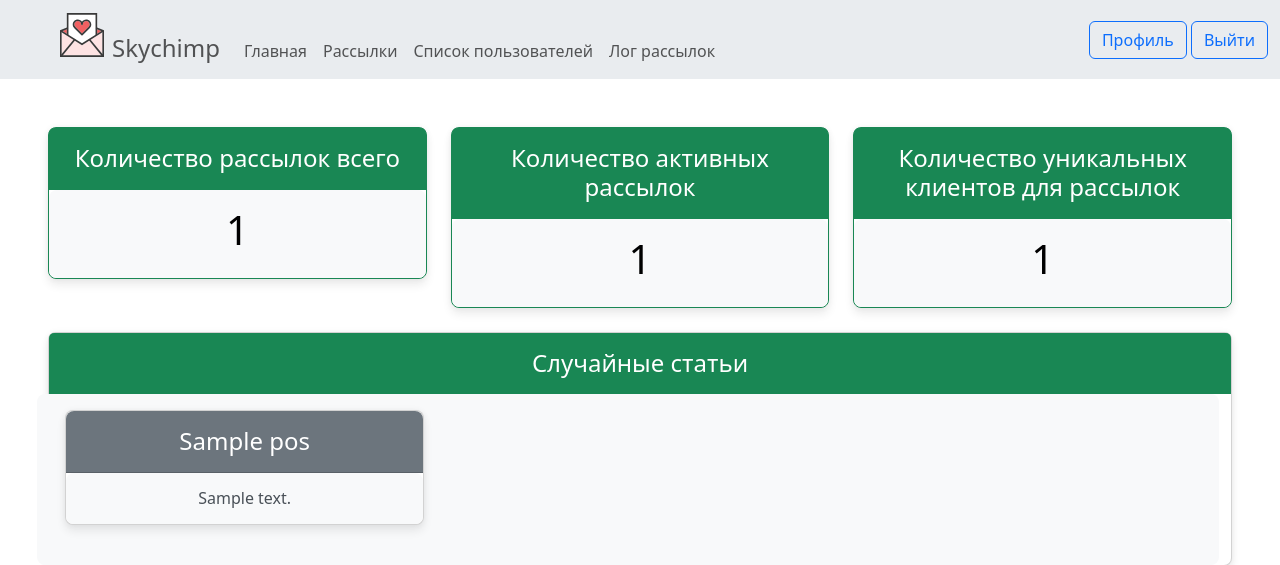
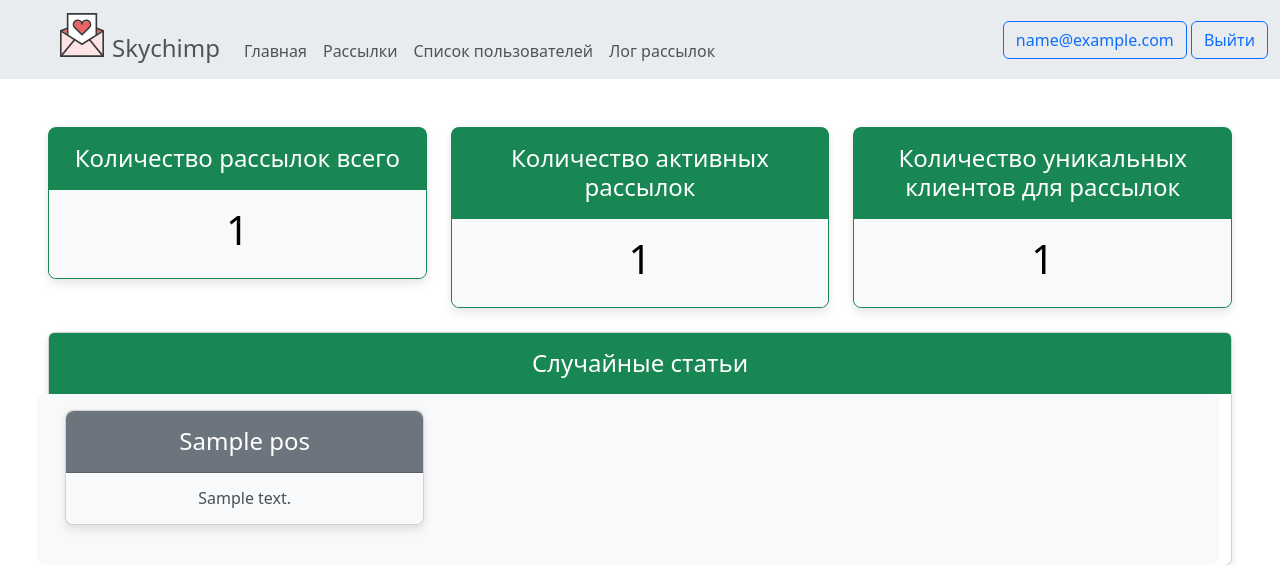
Before and after one commit to GamaRayL/skychimp, a Django app: page / in a window 1280 px wide. Shown: the top 565 px of the page. Run offline with Django 5.2, Linux system fonts and the light colour scheme; a user stored in the database is signed in; tables that the repository leaves empty hold one stand-in row (values such as "Sample post"); parts of the project's set-up code (start-up, migrations or seed data) failed here and were passed over; some libraries are stand-ins or nearby versions.

Commit message:
Правка в html и вставка значения текущего пользователя вместо "профиль"

```diff
--- a/main/templates/main/base.html
+++ b/main/templates/main/base.html
@@ -44,7 +44,9 @@
 
                 <div>
                     {% if user.is_authenticated %}
-                        <a class="btn btn-outline-primary" href={% url 'users:profile' %}>Профиль</a>
+                        <a class="btn btn-outline-primary" href={% url 'users:profile' %}>
+                          {{ request.user }}
+                        </a>
                         <a class="btn btn-outline-primary" href={% url 'users:logout' %}>Выйти</a>
                     {% else %}
                         <a class="btn btn-primary" href={% url 'users:login' %}>Войти</a>
```
